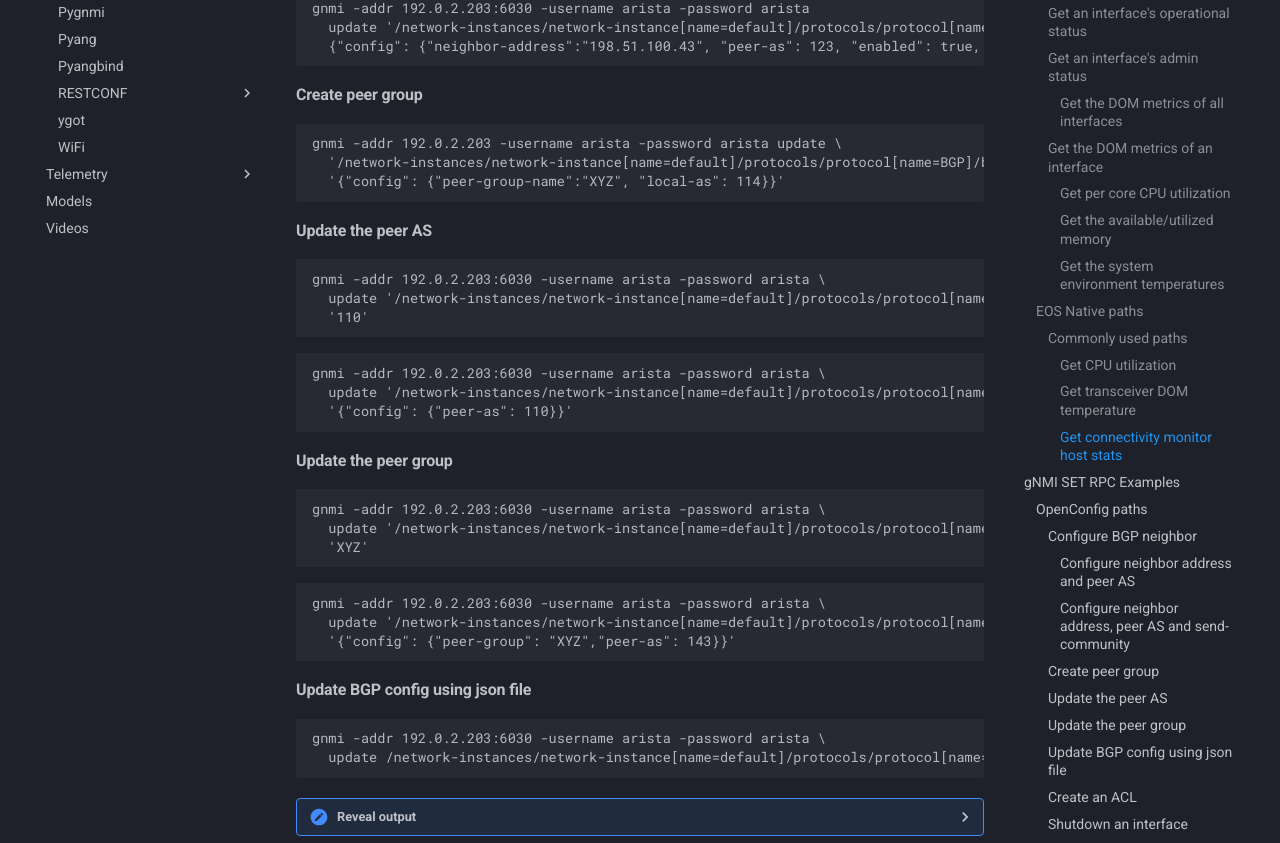
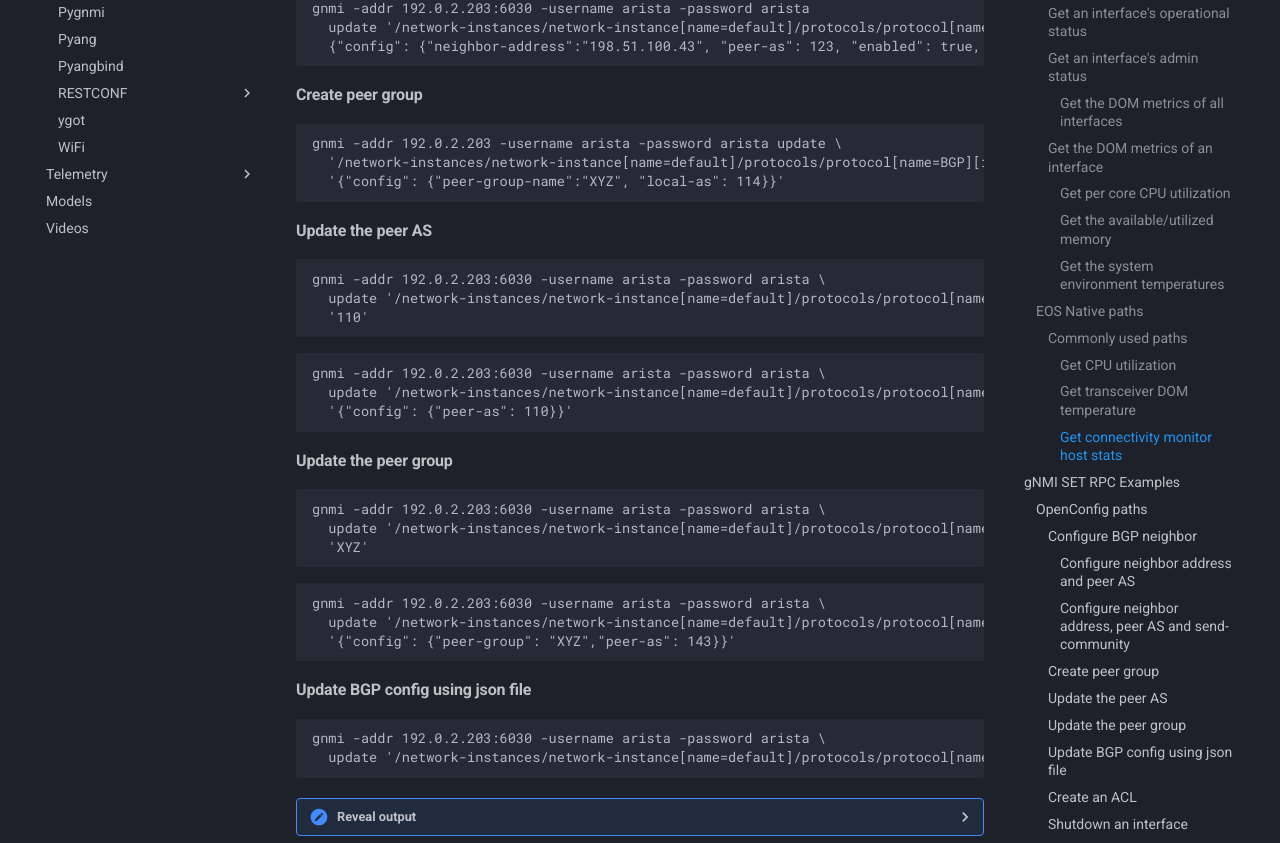
Before and after one commit to aristanetworks/openmgmt, an MkDocs documentation site: the page built from docs/examples/gnmi-clients/arista-gnmi/index.md, in a window 1280 px wide and 1400 px high, scrolled down 4350 px. Shown: the part 392-1235 px from the top of the window. Built offline with MkDocs 1.6.1 and Material for MkDocs 9.7.7, drawn with Linux system fonts in a browser that asks for light colours; comment, search, counter and statistics services are not loaded; some of the changed lines change nothing that is shown; some of the changed text lies outside the part shown.

Commit message:
Add necessary key "identifier" in gNMI set examples
Paths /network-instances/network-instance[name=default]/protocols/protocol[name=BGP] were missing key 'identifier' in element 'protocol'. This adds the key for paths in gNMI set.

A missing single quote was added to Update BGP config using json file as well

````diff
--- a/docs/examples/gnmi-clients/arista-gnmi/index.md
+++ b/docs/examples/gnmi-clients/arista-gnmi/index.md
@@ -800,7 +800,7 @@
 
 ```shell
 gnmi -addr 192.0.2.139:6030 -username cvpadmin -password arista \
-  update '/network-instances/network-instance[name=default]/protocols/protocol[name=BGP]/bgp/neighbors/neighbor[neighbor-address=198.51.100.43]' \
+  update '/network-instances/network-instance[name=default]/protocols/protocol[name=BGP][identifier=BGP]/bgp/neighbors/neighbor[neighbor-address=198.51.100.43]' \
   '{"config": {"neighbor-address":"198.51.100.43", "peer-as": 123}}'
 ```
 
@@ -808,7 +808,7 @@
 
 ```shell
 gnmi -addr 192.0.2.203:6030 -username arista -password arista
-  update '/network-instances/network-instance[name=default]/protocols/protocol[name=BGP]/bgp/neighbors/neighbor[neighbor-address=198.51.100.43]' \
+  update '/network-instances/network-instance[name=default]/protocols/protocol[name=BGP][identifier=BGP]/bgp/neighbors/neighbor[neighbor-address=198.51.100.43]' \
   {"config": {"neighbor-address":"198.51.100.43", "peer-as": 123, "enabled": true, "send-community": "EXTENDED"}}'
 ```
 
@@ -816,7 +816,7 @@
 
 ```shell
 gnmi -addr 192.0.2.203 -username arista -password arista update \
-  '/network-instances/network-instance[name=default]/protocols/protocol[name=BGP]/bgp/peer-groups/peer-group[peer-group-name=XYZ]' \
+  '/network-instances/network-instance[name=default]/protocols/protocol[name=BGP][identifier=BGP]/bgp/peer-groups/peer-group[peer-group-name=XYZ]' \
   '{"config": {"peer-group-name":"XYZ", "local-as": 114}}'
 ```
 
@@ -824,13 +824,13 @@
 
 ```shell
 gnmi -addr 192.0.2.203:6030 -username arista -password arista \
-  update '/network-instances/network-instance[name=default]/protocols/protocol[name=BGP]/bgp/neighbors/neighbor[neighbor-address=198.51.100.0]/config/peer-as' \
+  update '/network-instances/network-instance[name=default]/protocols/protocol[name=BGP][identifier=BGP]/bgp/neighbors/neighbor[neighbor-address=198.51.100.0]/config/peer-as' \
   '110'
 ```
 
 ```shell
 gnmi -addr 192.0.2.203:6030 -username arista -password arista \
-  update '/network-instances/network-instance[name=default]/protocols/protocol[name=BGP]/bgp/neighbors/neighbor[neighbor-address=198.51.100.0]' \
+  update '/network-instances/network-instance[name=default]/protocols/protocol[name=BGP][identifier=BGP]/bgp/neighbors/neighbor[neighbor-address=198.51.100.0]' \
   '{"config": {"peer-as": 110}}'
 ```
 
@@ -838,13 +838,13 @@
 
 ```shell
 gnmi -addr 192.0.2.203:6030 -username arista -password arista \
-  update '/network-instances/network-instance[name=default]/protocols/protocol[name=BGP]/bgp/neighbors/neighbor[neighbor-address=198.51.100.43]/config/peer-group' \
+  update '/network-instances/network-instance[name=default]/protocols/protocol[name=BGP][identifier=BGP]/bgp/neighbors/neighbor[neighbor-address=198.51.100.43]/config/peer-group' \
   'XYZ'
 ```
 
 ```shell
 gnmi -addr 192.0.2.203:6030 -username arista -password arista \
-  update '/network-instances/network-instance[name=default]/protocols/protocol[name=BGP]/bgp/neighbors/neighbor[neighbor-address=198.51.100.0]' \
+  update '/network-instances/network-instance[name=default]/protocols/protocol[name=BGP][identifier=BGP]/bgp/neighbors/neighbor[neighbor-address=198.51.100.0]' \
   '{"config": {"peer-group": "XYZ","peer-as": 143}}'
 ```
 
@@ -852,7 +852,7 @@
 
 ```shell
 gnmi -addr 192.0.2.203:6030 -username arista -password arista \
-  update /network-instances/network-instance[name=default]/protocols/protocol[name=BGP]/bgp'
+  update '/network-instances/network-instance[name=default]/protocols/protocol[name=BGP][identifier=BGP]/bgp'
 ```
 
 <details><summary> Reveal output</summary>
````
